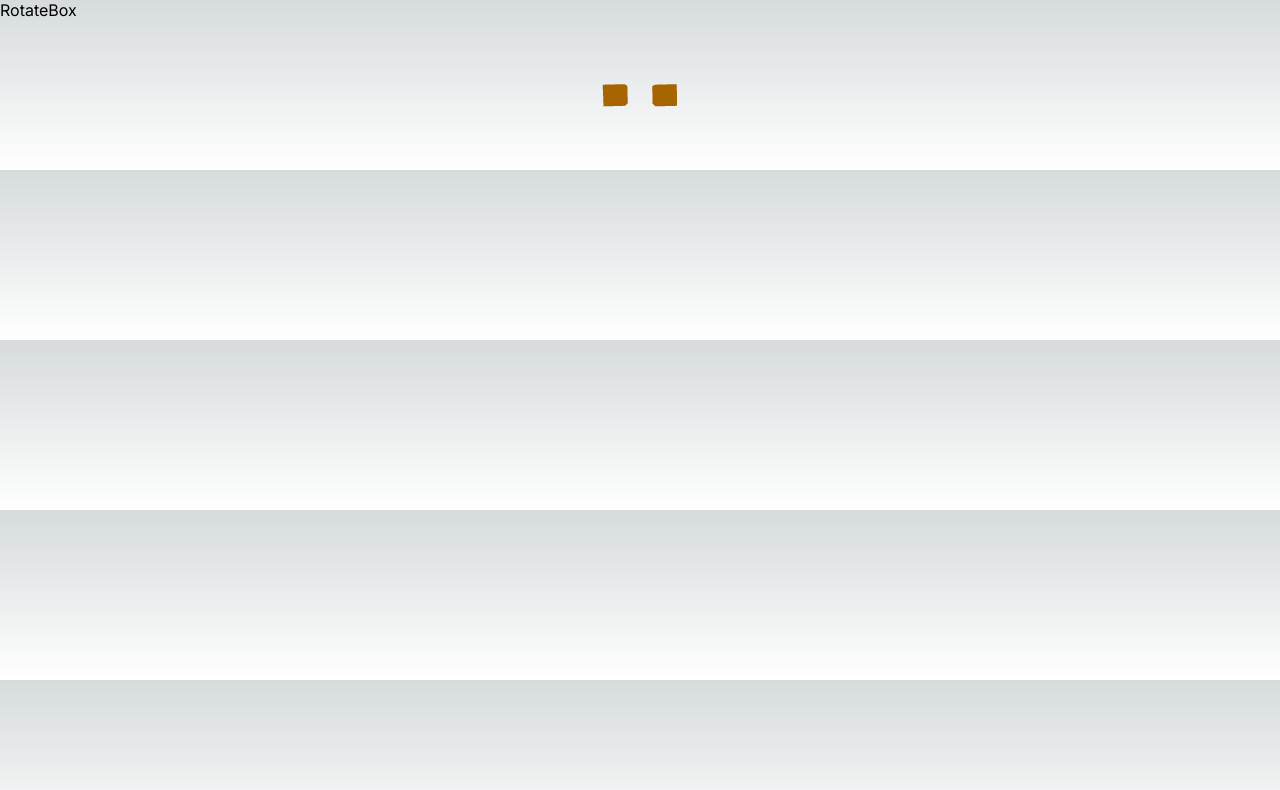
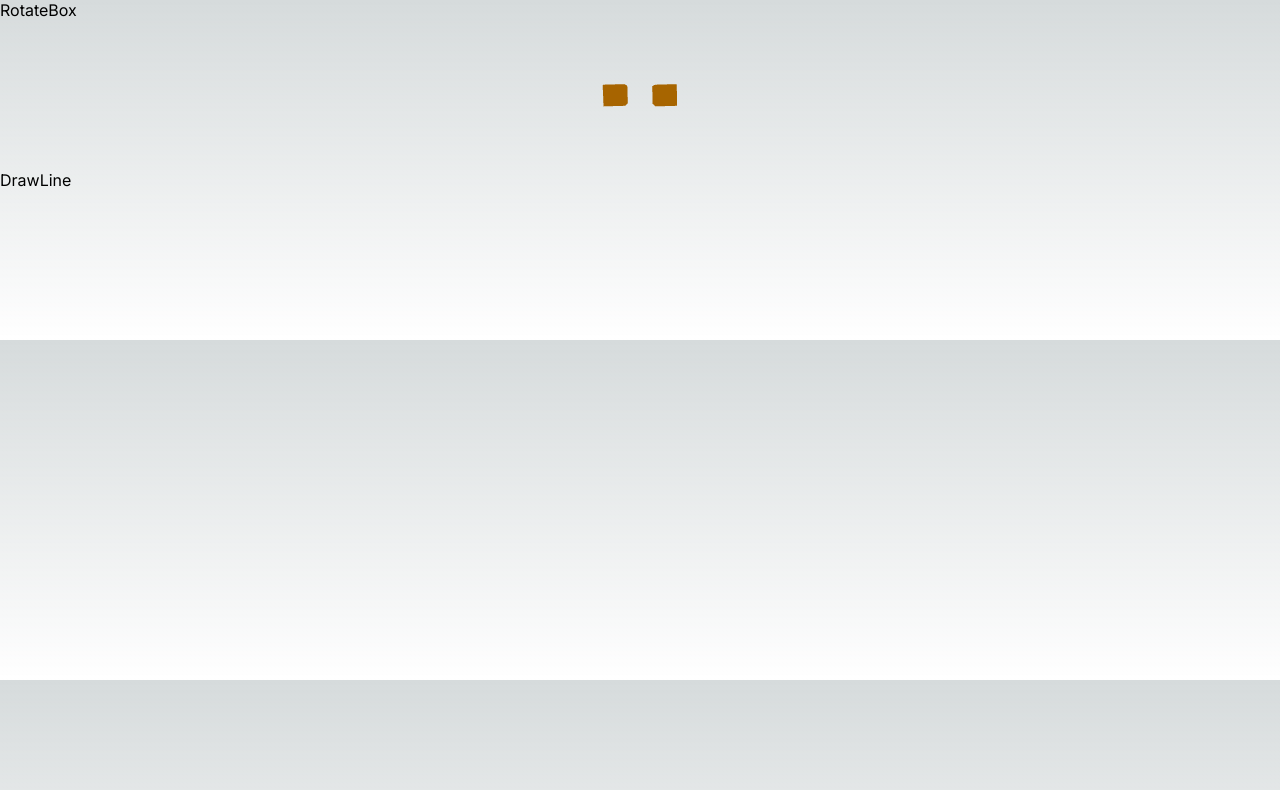
Before and after one commit to 2ndPINEW/r3f, a Next.js app: page /playground in a window 1280 px wide. Shown: the top 790 px of the page. Built offline with nearby package versions, Linux system fonts and the light colour scheme.

Commit message:
線を引きたい

```diff
--- /dev/null
+++ b/src/app/playground/_components/001-hello-world/drawLine.tsx
@@ -0,0 +1,22 @@
+import { Canvas } from "@react-three/fiber";
+import { useRef } from "react";
+import { Mesh } from "three";
+
+function Line() {
+  const ref = useRef<Mesh>();
+
+  return (
+    <mesh ref={ref as any}>
+      <bufferGeometry />
+      <meshStandardMaterial color={"orange"} />
+    </mesh>
+  );
+}
+
+export const DrawLine = () => {
+  return (
+    <Canvas>
+      <Line />
+    </Canvas>
+  );
+};
--- a/src/app/playground/page.tsx
+++ b/src/app/playground/page.tsx
@@ -2,6 +2,7 @@
 
 import { WebGLCompatibility } from "@/app/_core/WebGLCompatibility/WebGLCompatibility";
 import { RotateBox } from "./_components/001-hello-world/rotateBox";
+import { DrawLine } from "./_components/001-hello-world/drawLine";
 
 export default function Page() {
   return (
@@ -11,6 +12,8 @@ export default function Page() {
           <>
             <div>RotateBox</div>
             <RotateBox />
+            <div>DrawLine</div>
+            <DrawLine />
           </>
         }
       />
```
